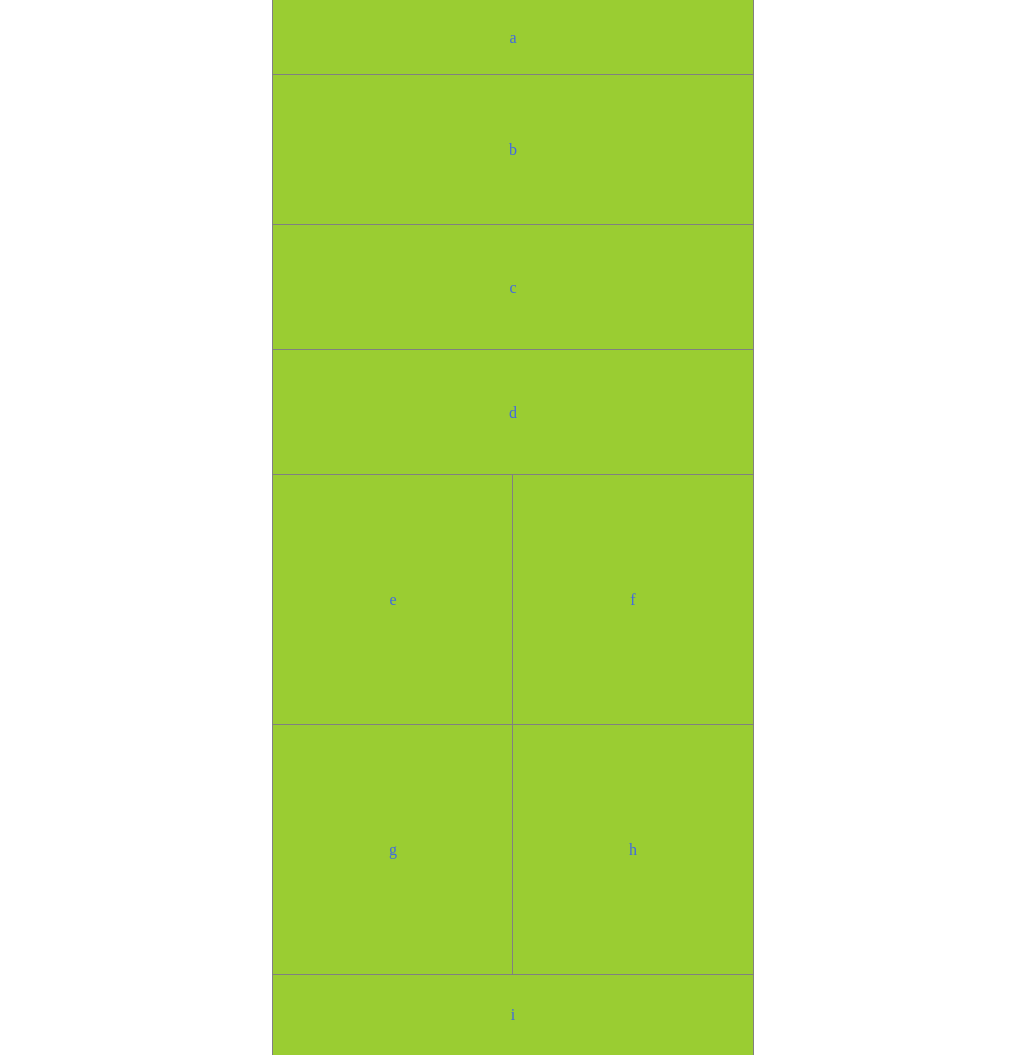
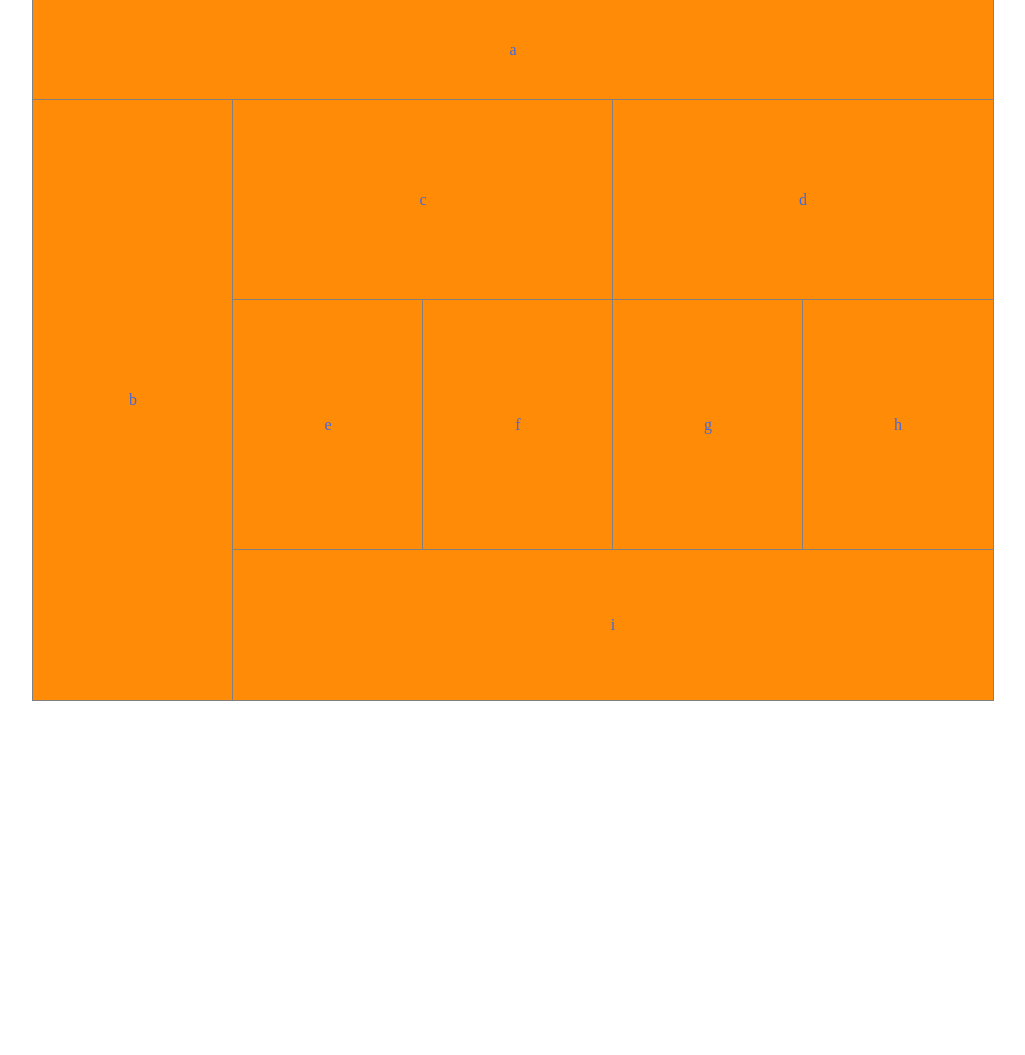
Before and after one commit to ChloieP/lab-01, a plain HTML site: page index.html in a window 1280 px wide. Shown: the whole page, without its empty margins (127-1152 px from the left). After the commit the page ends 800 px from the top, so only its background shows below. Drawn offline with Linux system fonts and the light colour scheme.

Commit message:
Desktop works

```diff
--- a/css/layout.css
+++ b/css/layout.css
@@ -1,2 +1,2 @@
-@import url('./layouts/mobile.css') (min-width: 481px);
+@import url('./layouts/mobile.css') (min-width: 481px) and (max-width: 767px);
 @import url('./layouts/desktop.css') (min-width: 768px);
--- a/css/layouts/desktop.css
+++ b/css/layouts/desktop.css
@@ -0,0 +1,44 @@
+body {
+  max-width: 960px;
+}
+
+body * {
+  background-color: rgb(255, 139, 6);
+}
+
+.container {
+  width: 100%
+}
+
+.header {
+  width: 100%;
+  height: 100px;
+}
+
+.subNav {
+  width: 20.8333%;  /* 200 / 960 = .208333333 = 20.8333% */
+  height: 600px;
+
+  float: left;
+}
+
+.main {
+  width: 39.58333%; /* 380 / 960 = .395833333 = 39.58333% */
+  height: 200px;
+
+  float: left;
+}
+
+.tile {
+  width: 19.79166667%;  /* 190 / 960 = .1979166666667 = 19.79166667% */
+  height: 250px;
+
+  float: left;
+}
+
+.footer {
+  width: 79.16666667%;  /* 760 / 960 = .7916666666667 = 79.16666667% */
+  height: 150px;
+
+  float: left;
+}
```
